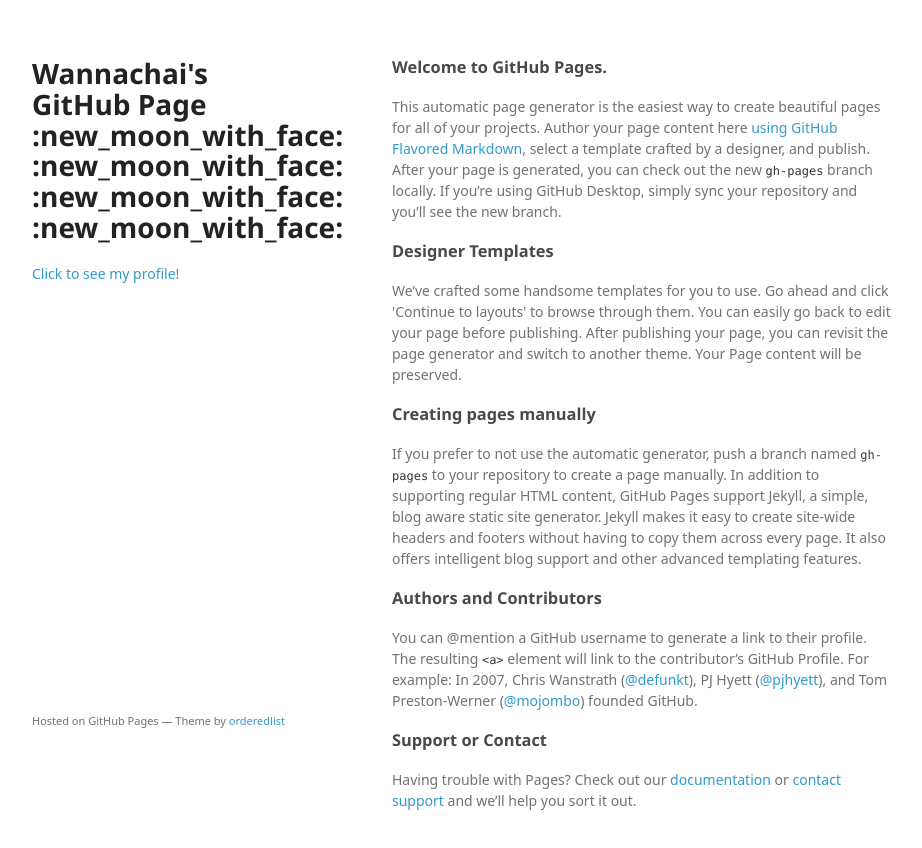
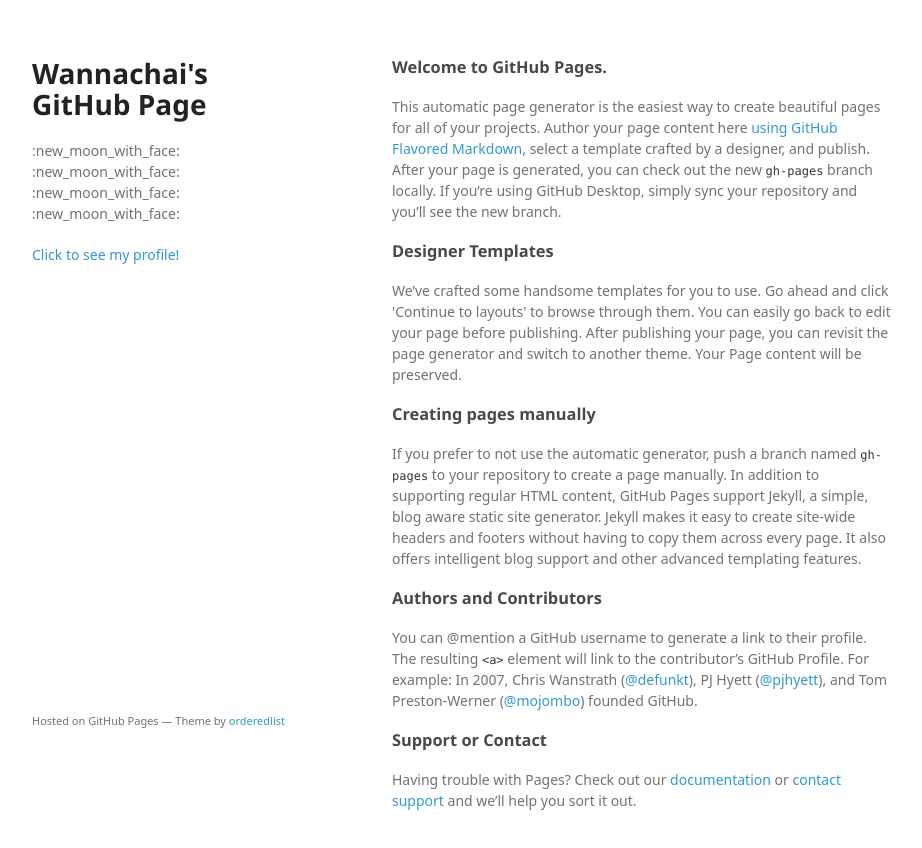
Before and after one commit to wbur788/wbur788.github.io, a plain HTML site: page index.html in a window 1280 px wide. Shown: the whole page, without its empty margins (178-1100 px from the left). Drawn offline with Linux system fonts and the light colour scheme; a web font is replaced by a local one.

Commit message:
Update index.html

```diff
--- a/index.html
+++ b/index.html
@@ -15,7 +15,7 @@
   <body>
     <div class="wrapper">
       <header>
-        <h1>Wannachai's GitHub Page :new_moon_with_face: :new_moon_with_face: :new_moon_with_face: :new_moon_with_face:</h1>
+        <h1>Wannachai's GitHub Page</h1>  :new_moon_with_face: :new_moon_with_face: :new_moon_with_face: :new_moon_with_face:
         <p></p>
 
 
```
